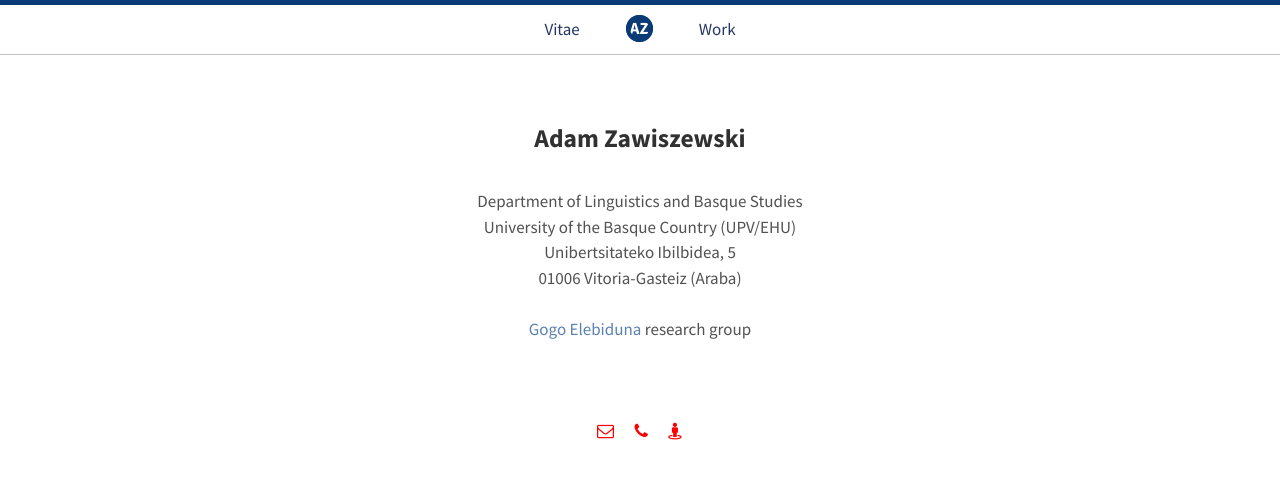
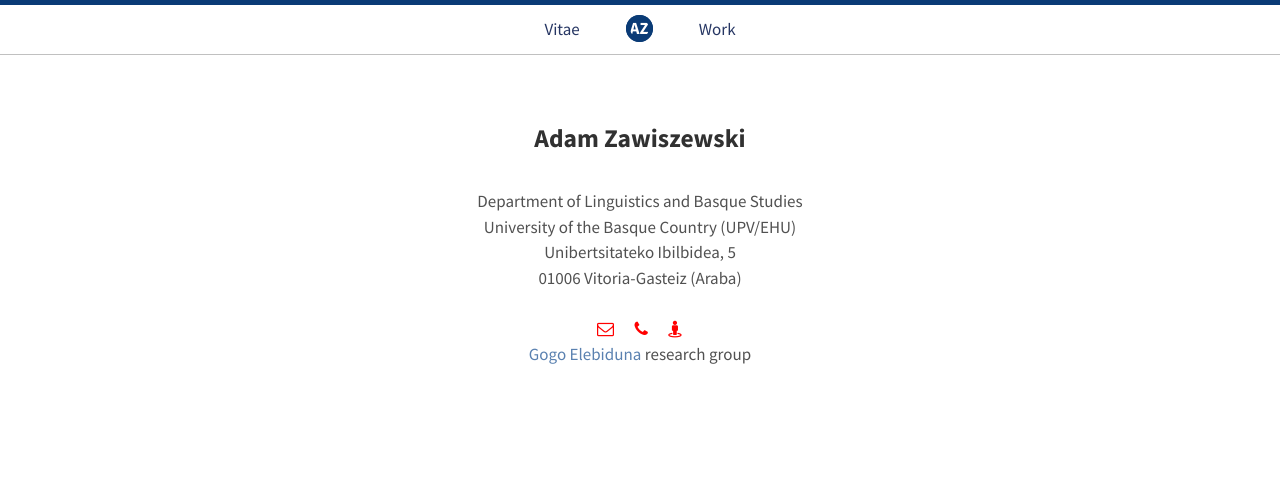
Before and after one commit to zawis/zawis.github.io, a Jekyll site: the page built from index.html, in a window 1280 px wide. Shown: the top 479 px of the page. Built offline with Jekyll 4.4.1, drawn with Linux system fonts in a browser that asks for light colours; the list of posts is cut into pages by our own code; a style sheet for code colours, icons or effects is not loaded.

Commit message:
Update index.html

```diff
--- a/index.html
+++ b/index.html
@@ -17,10 +17,11 @@ University of the Basque Country (UPV/EHU) <br>
 Unibertsitateko Ibilbidea, 5<br>
 01006 Vitoria-Gasteiz (Araba)<br>
 <br>
+<a href="mailto:adam.zawiszewski@ehu.eus"><i class="fa fa-envelope-o ai-1x" style="color:red"></i></a>&nbsp;&nbsp;&nbsp;&nbsp;&nbsp;&nbsp;<a href="tel:+34 945 01 3949"<i class="fa fa-phone ai-1x" style="color:red"></i></a>&nbsp;&nbsp;&nbsp;&nbsp;&nbsp;&nbsp;<a href="https://goo.gl/maps/qv3qFS4TBg35xngH8" target="_tab"><i class="fa fa-street-view ai-1x" style="color:red"></i></a><br>
+
 <a href="http://www.ehu.eus/HEB/" target="_tab">Gogo Elebiduna</a> research group<br>
-  <br>
+<br>
 
 <a href="https://orcid.org/0000-0002-5613-8880" target="_tab"><i class="ai ai-orcid ai-2x" style="color:red"></i></a>&nbsp;&nbsp;&nbsp;<a href="https://scholar.google.com/citations?user=xZQwDeYAAAAJ&#038;hl=en" target="_tab"><i class="ai ai-google-scholar ai-2x" style="color:red"></i></a>&nbsp;&nbsp;&nbsp;<a href="https://publons.com/researcher/2747941/adam-zawiszewski/" target="_tab"><i class="ai ai-publons ai-2x" style="color:red"></i></a>&nbsp;&nbsp;&nbsp;<a href="https://www.researchgate.net/profile/Adam_Zawiszewski" target="_tab"><i class="ai ai-researchgate ai-2x" style="color:red"></i></a>&nbsp;&nbsp;&nbsp;<a href="https://ehu.academia.edu/AZ" target="_tab"><i class="ai ai-academia ai-2x" style="color:red"></i></a><br>
 <br>
-<a href="mailto:adam.zawiszewski@ehu.eus"><i class="fa fa-envelope-o ai-2x" style="color:red"></i></a>&nbsp;&nbsp;&nbsp;&nbsp;&nbsp;&nbsp;<a href="tel:+34 945 01 3949"<i class="fa fa-phone ai-2x" style="color:red"></i></a>&nbsp;&nbsp;&nbsp;&nbsp;&nbsp;&nbsp;<a href="https://goo.gl/maps/qv3qFS4TBg35xngH8" target="_tab"><i class="fa fa-street-view ai-2x" style="color:red"></i></a><br>
 </div>
```
